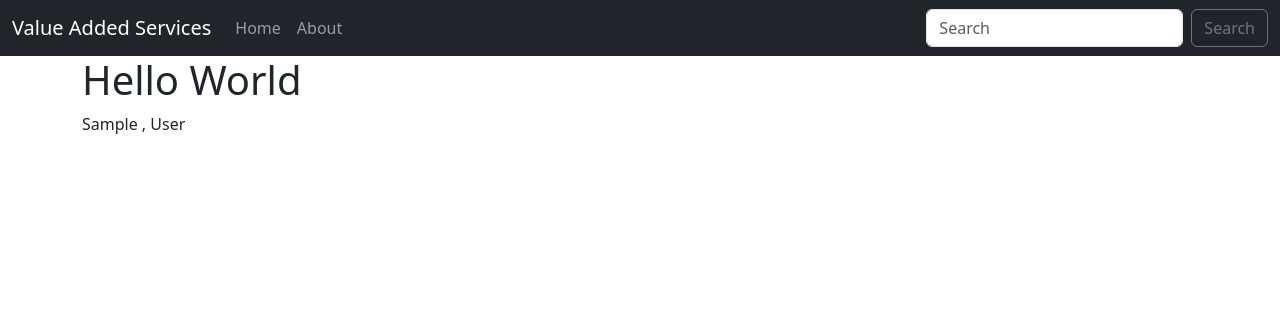
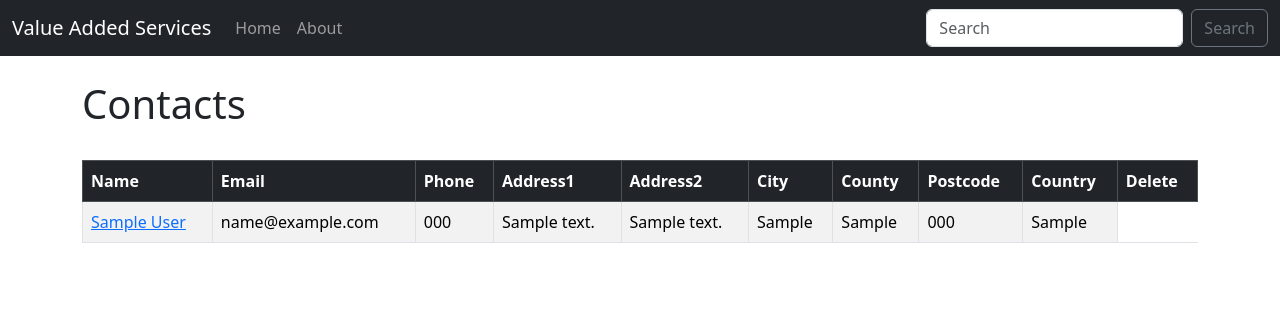
Before and after one commit to DebbieCoates/VAS, a Django app: page / in a window 1280 px wide. Shown: the top 316 px of the page. Run offline with Django 5.2, Linux system fonts and the light colour scheme; tables that the repository leaves empty hold one stand-in row (values such as "Sample post").

Commit message:
created an individual contact page

```diff
--- a/website/vas/templates/home.html
+++ b/website/vas/templates/home.html
@@ -3,10 +3,44 @@
 
 {% block content   %}
 
-    <h1> Hello World </h1>
+    <br/>
+    <h1> Contacts </h1>
+    <br/>
 
-    {% for contact in contacts %}
-        <p>{{ contact.first_name }} , {{ contact.last_name }}</p>
-    {% endfor %}
+    <!-- Table  -->
+    <table class="table table-striped table-hover table-bordered">
+        <!-- Table header -->
+        <thead class="table-dark">
+            <tr>
+                <th scope="col">Name</th>
+                <th scope="col">Email</th>
+                <th scope="col">Phone</th>
+                <th scope="col">Address1</th>
+                <th scope="col">Address2</th>
+                <th scope="col">City</th>
+                <th scope="col">County</th>
+                <th scope="col">Postcode</th>
+                <th scope="col">Country</th>
+                <th scope="col">Delete</th>
+            </tr>
+        </thead>
+        <!-- Table Body -->
+        <tbody>
+            {% for contact in contacts %}
+            <tr>
+                <td><a href="{% url 'contact' contact.id %}">{{ contact }}</a></td>
+                <td>{{ contact.email }}</td>
+                <td>{{ contact.phone }}</td>
+                <td>{{ contact.address1 }}</td>
+                <td>{{ contact.address2 }}</td>
+                <td>{{ contact.city }}</td>
+                <td>{{ contact.county }}</td>
+                <td>{{ contact.postcode }}</td>
+                <td>{{ contact.country }}</td>
+            </tr>
+            {% endfor %}
+
+        </tbody>
+    </table>
 
 {% endblock content %}
--- a/website/vas/urls.py
+++ b/website/vas/urls.py
@@ -5,4 +5,5 @@ from . import views
 urlpatterns = [
     path('', views.home, name='home'),
     path('about/', views.about, name='about'),
+    path('contact/<int:id>', views.contact, name='contact'),
 ]
--- a/website/vas/views.py
+++ b/website/vas/views.py
@@ -1,4 +1,4 @@
-from django.shortcuts import render
+from django.shortcuts import render, get_object_or_404
 from .models import Contact
 
 # Homepage.
@@ -8,3 +8,8 @@ def home(request):
 
 def about(request):
     return render(request, 'about.html', {})
+
+#Individual contact page.
+def contact(request, id):
+    contact = get_object_or_404(Contact, id=id)
+    return render(request, 'contact.html', {'contact': contact})
```
Also changed, not shown: website/vas/templates/contact.html (added, +21 -0 lines).
